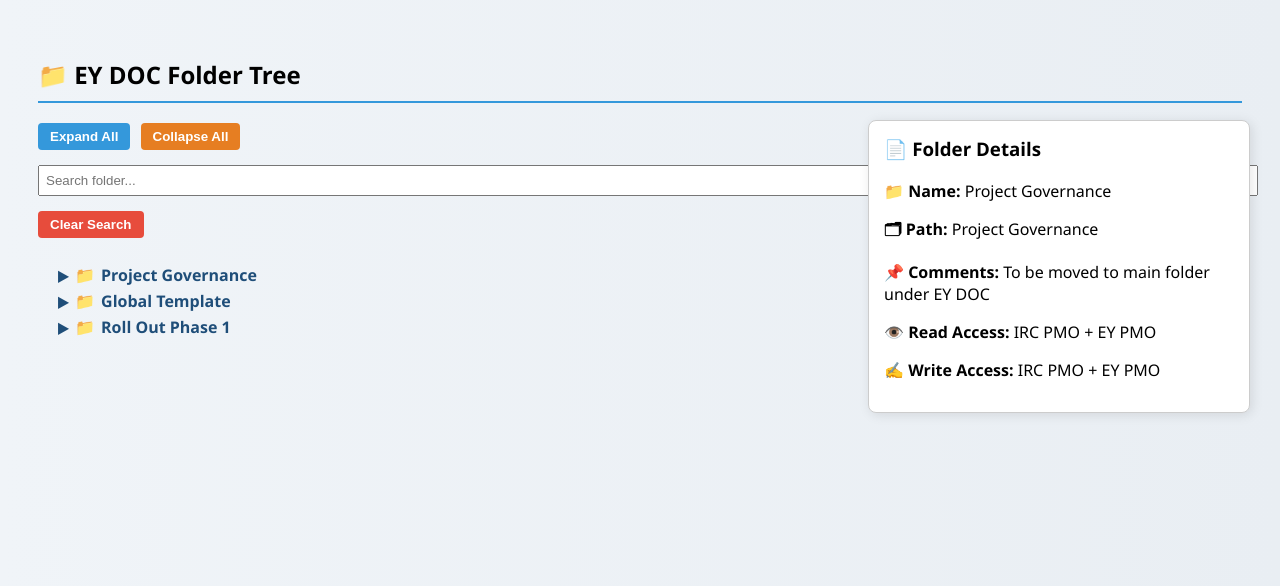
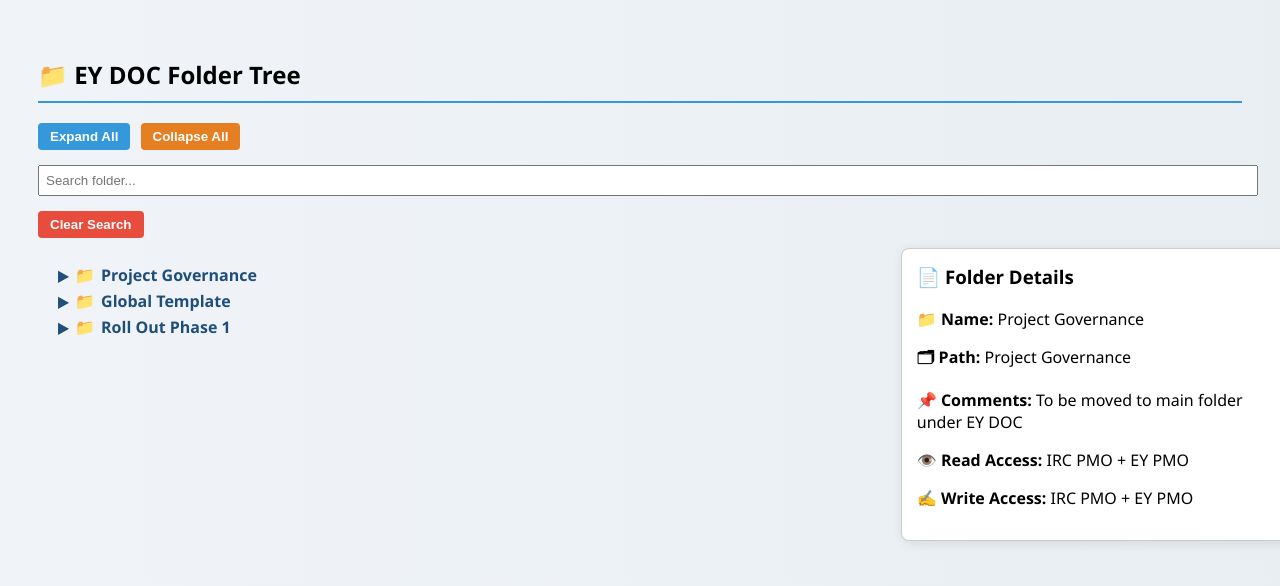
Before and after one commit to kulkid49/Folder, a plain HTML site: page index.html in a window 1280 px wide. Both pictures are taken after a click on the item "Project Governance". Drawn offline with Linux system fonts and the light colour scheme.

Commit message:
Adjust layout for folder tree and details

```diff
--- a/index.html
+++ b/index.html
@@ -128,29 +128,27 @@
     color: #fff;
     font-weight: bold;
 }
-.main-container {
-    display: flex;
-    align-items: flex-start;
-    gap: 20px;
-}
+    .main-container {
+        display: flex;
+        align-items: flex-start;
+        gap: 20px;
+    }
 
     .tree-section {
-        flex: 1;
+        flex: 0 0 70%;
         max-height: 80vh; /* allow scrolling for long folder lists */
         overflow-y: auto;
     }
 
     #infoBox {
-        width: 350px;
+        flex: 0 0 30%;
+        width: 30%;
         background: #fff;
         border: 1px solid #ccc;
         border-radius: 8px;
         box-shadow: 2px 2px 12px rgba(0,0,0,0.1);
         padding: 15px;
         display: none;
-        position: fixed; /* keep details visible */
-        top: 120px;
-        right: 30px;
     }
 .action-button:hover {
     opacity: 0.9;
```
